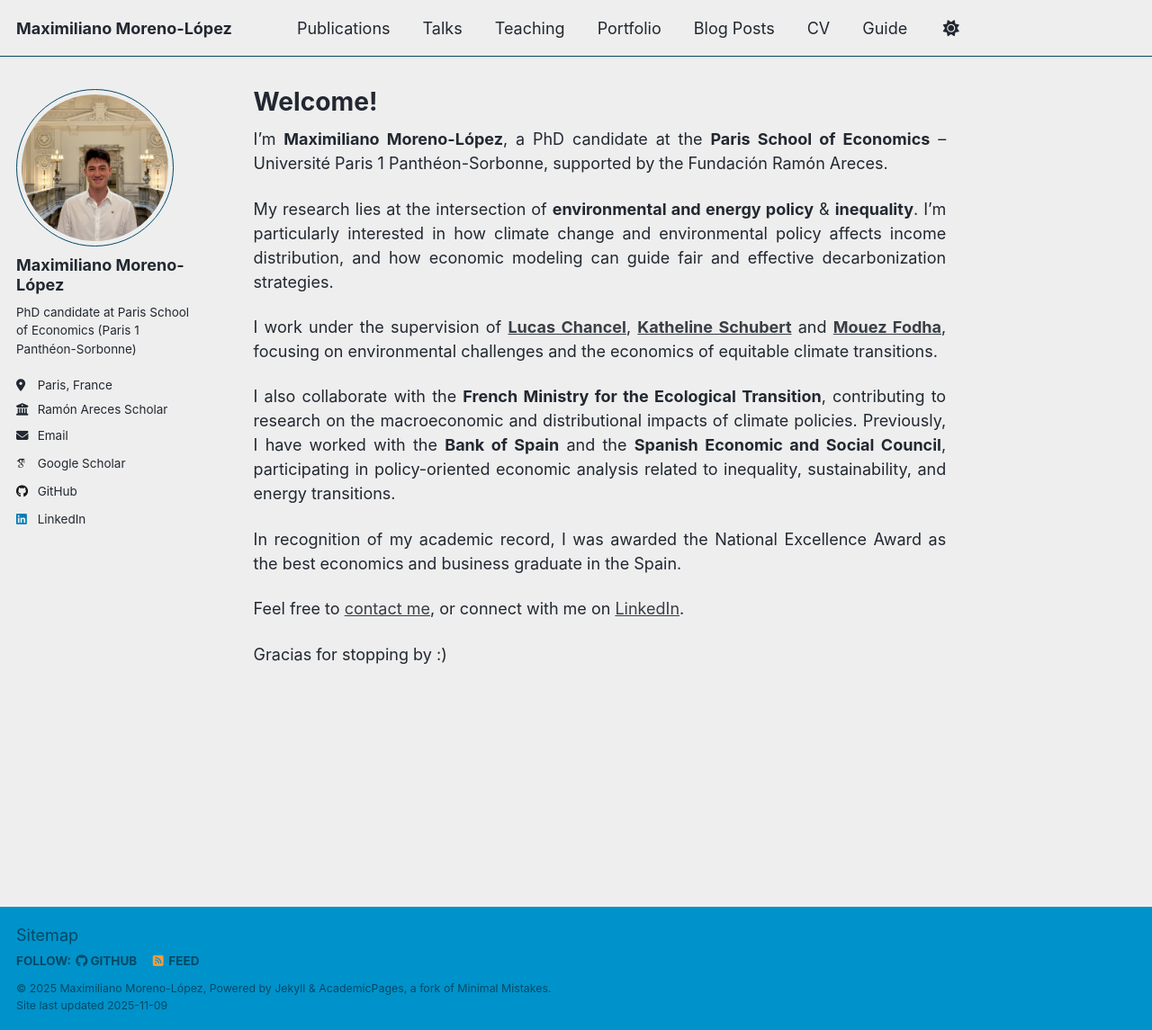
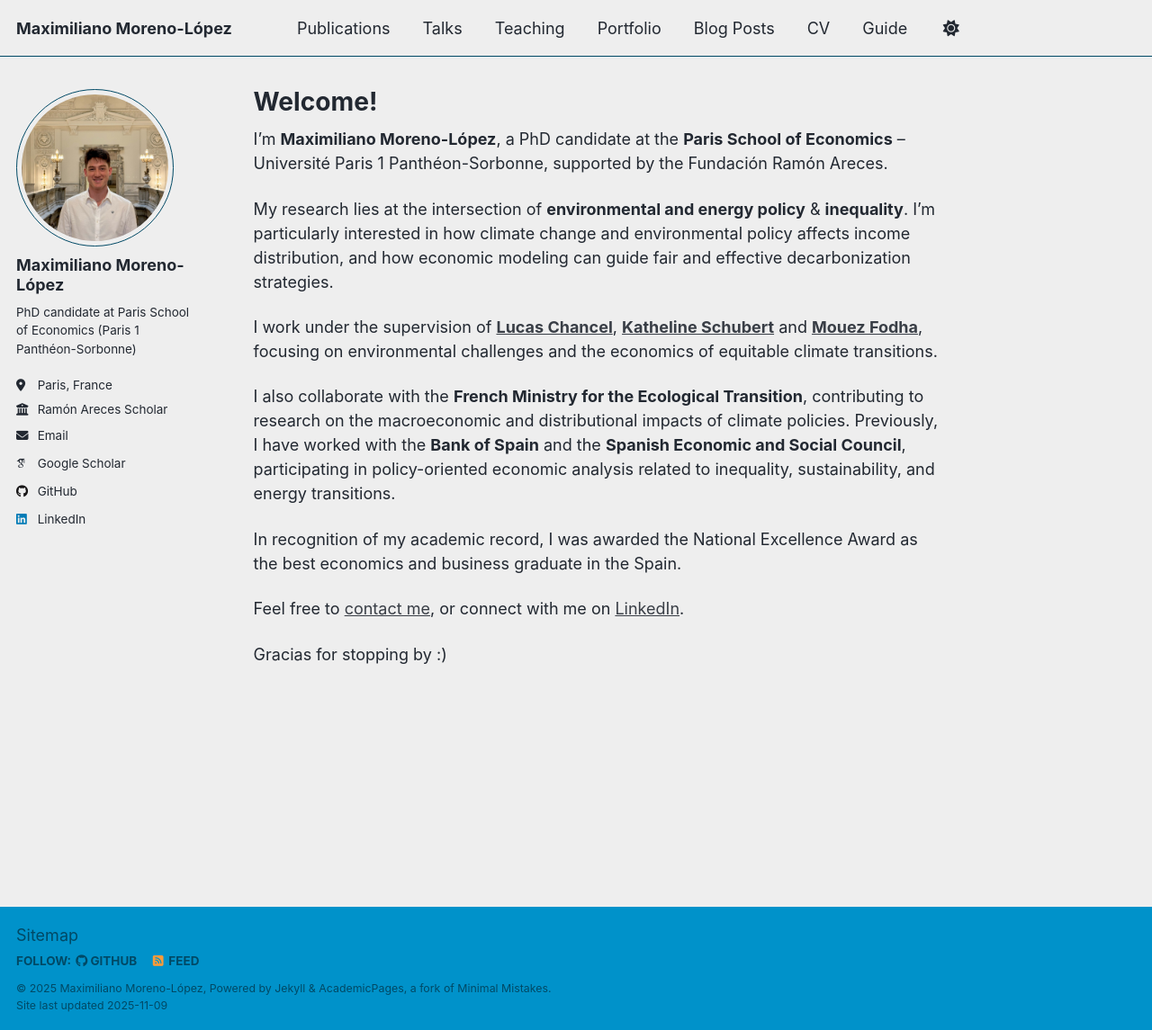
Before and after one commit to MaximilianoMoreno-Lopez/MaximilianoMoreno-Lopez.github.io, a Jekyll site: the page built from _pages/about.md, in a window 1280 px wide and 1145 px high. Shown: the whole window at 90% size. Built offline with Jekyll 4.4.1, drawn with Linux system fonts in a browser that asks for light colours; some web fonts are replaced; a script that is not in the unit is left out.

Commit message:
Update main.scss

```diff
--- a/assets/css/main.scss
+++ b/assets/css/main.scss
@@ -41,8 +41,3 @@
     "vendor/font-awesome/solid",
     "vendor/font-awesome/brands"
 ;
-
-// Justify all paragraphs in the page content
-.page__content p {
-  text-align: justify;
-}
```
